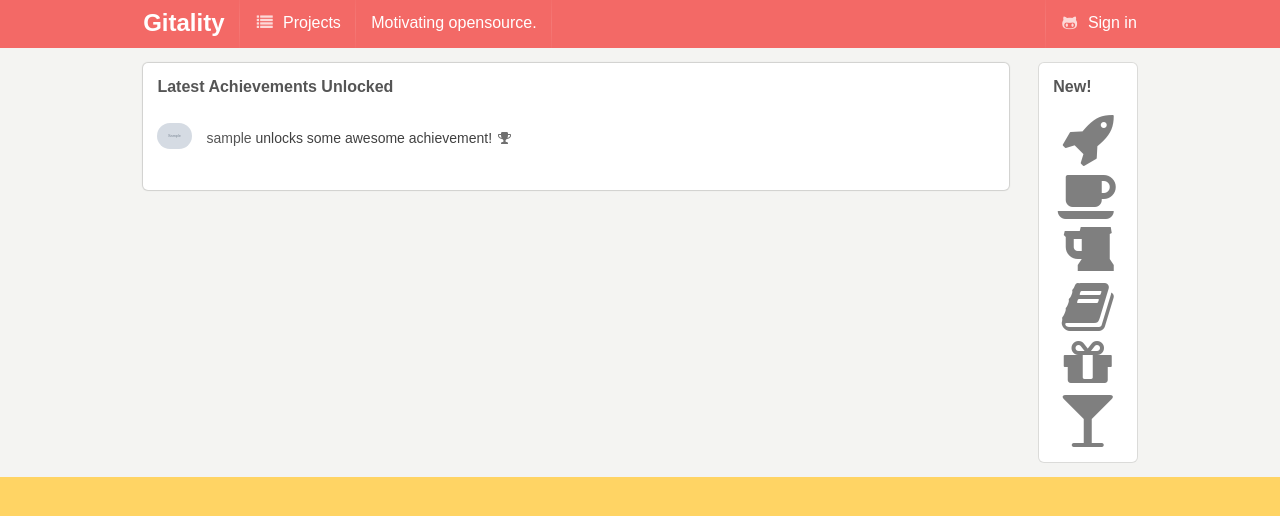
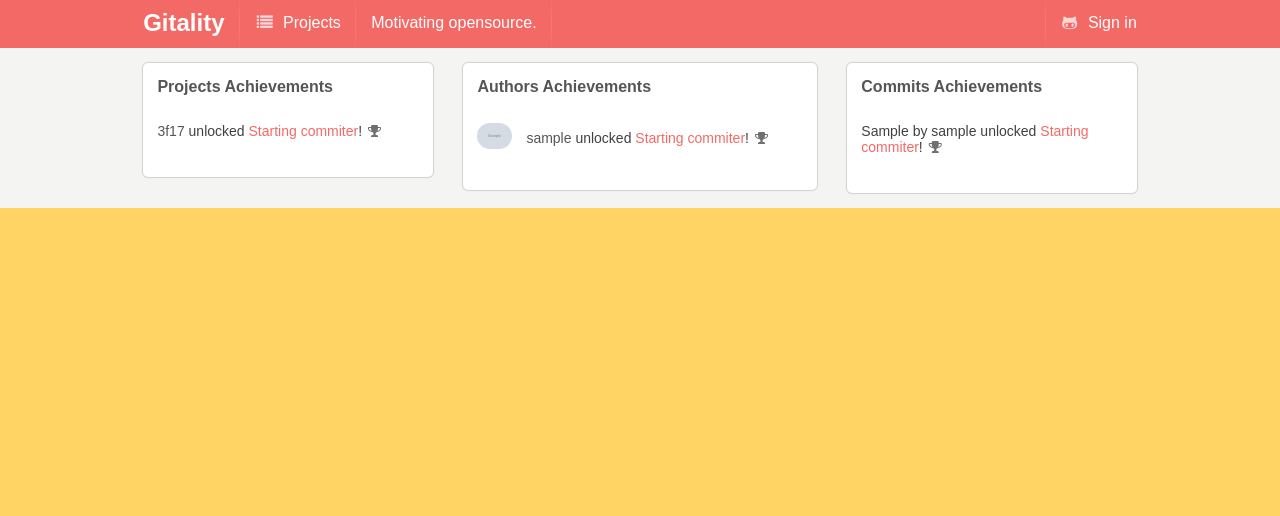
Before and after one commit to DjangoLover/gitality, a Django app: page / in a window 1280 px wide. Shown: the top 516 px of the page. Run offline with Django 3.2, Linux system fonts and the light colour scheme; data comes from the database, SQL or seed files in the repository; tables that the repository leaves empty hold one stand-in row (values such as "Sample post"); grey boxes marked "Sample" are stand-in pictures; parts of the project's set-up code (start-up, migrations or seed data) failed here and were passed over; some libraries are stand-ins or nearby versions.

Commit message:
Styled main page

```diff
--- a/gitality/core/static/css/main.css
+++ b/gitality/core/static/css/main.css
@@ -96,3 +96,6 @@ a:hover {
 .pagination.menu .item.active-page {
     color: #f36966!important;
 }
+.ach-name {
+    color: #f36966;
+}
--- a/gitality/core/templates/core/index.html
+++ b/gitality/core/templates/core/index.html
@@ -4,17 +4,14 @@
 
 {% block content %}
 <div class="ui grid">
-  <div class="fourteen wide column">
+  <div class="five wide column">
     <div class="ui small piled feed segment">
-      <h5 class="ui header">Latest Achievements Unlocked</h5>
-      {% for commit in lately_unlocked %}
+      <h5 class="ui header">Projects Achievements</h5>
+      {% for ach in latest_proj %}
       <div class="event">
-        <div class="label">
-          <img src="{{ commit.author.avatar_url }}">
-        </div>
         <div class="content">
           <div class="summary">
-            <a>{{ commit.author.login }}</a> unlocks some awesome achievement!
+            <a>{{ ach.project.name }}</a> unlocked <span class="ach-name">{{ ach.achievement.name }}</span>!
             <i class="trophy icon"></i>
           </div>
         </div>
@@ -22,7 +19,40 @@
       {% endfor %}
     </div>
   </div>
-
+  <div class="six wide column">
+    <div class="ui small piled feed segment">
+      <h5 class="ui header">Authors Achievements</h5>
+      {% for ach in latest_comitauthor %}
+      <div class="event">
+        <div class="label">
+          <img src="{{ ach.author.avatar_url }}">
+        </div>
+        <div class="content">
+          <div class="summary">
+            <a>{{ ach.author.login }}</a> unlocked <span class="ach-name">{{ ach.achievement.name }}</span>!
+            <i class="trophy icon"></i>
+          </div>
+        </div>
+      </div>
+      {% endfor %}
+    </div>
+  </div>
+  <div class="five wide column">
+    <div class="ui small piled feed segment">
+      <h5 class="ui header">Commits Achievements</h5>
+      {% for ach in latest_comit %}
+      <div class="event">
+        <div class="content">
+          <div class="summary">
+            {{ ach.commit.sha }} by {{ ach.commit.author.login }} unlocked <span class="ach-name">{{ ach.achievement.name }}</span>!
+            <i class="trophy icon"></i>
+          </div>
+        </div>
+      </div>
+      {% endfor %}
+    </div>
+  </div>
+{% endblock content %}
   <div class="two wide column new-achievements">
     <div class="ui small feed segment">
       <h5 class="ui header">New!</h5>
@@ -35,4 +65,3 @@
     </div>
   </div>
 </div>
-{% endblock content %}
--- a/gitality/core/views.py
+++ b/gitality/core/views.py
@@ -1,15 +1,19 @@
 from django.shortcuts import render
 
 from .exceptions import DeliberateError
-from commits.models import Commit
-
+from achievements.models import (
+    CommitAuthorAchievement,
+    CommitAchievement,
+    ProjectAchievement)
 
 def home(request):
-    # Place unlocked achievements here
-    lately_unlocked = Commit.objects.order_by('-last_modified')
+    latest_comitauthor = CommitAuthorAchievement.objects.all()
+    latest_comit = CommitAchievement.objects.all()
+    latest_proj = ProjectAchievement.objects.all()
     context = {
-        'lately_unlocked': lately_unlocked[:20],
-        # 'added_achievements': 'blah'
+        'latest_comitauthor': latest_comitauthor[:20],
+        'latest_comit': latest_comit[:20],
+        'latest_proj': latest_proj[:20],
     }
     return render(request, 'core/index.html', context)
 
```
